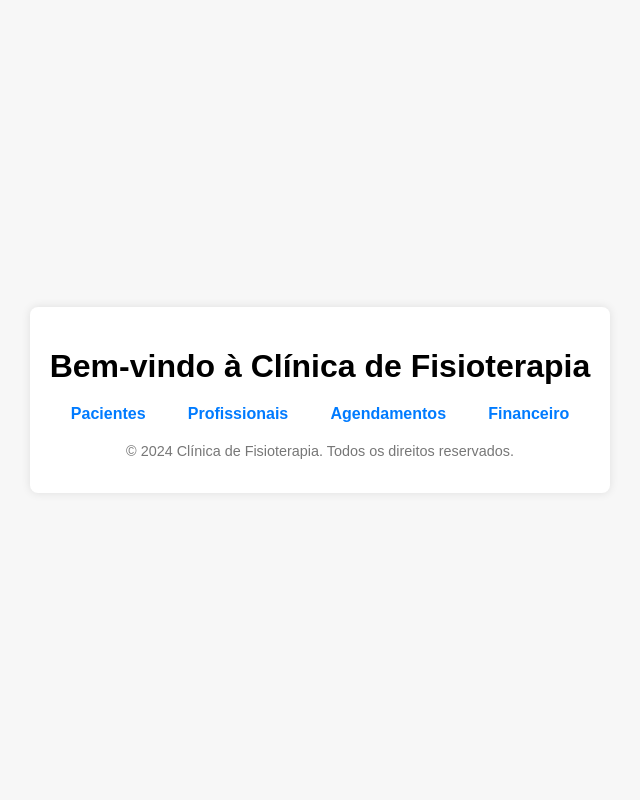
After one commit to dcalliari/django-veloz, a Django app: page / in a window 1280 px wide. The commit adds this page. Shown: the whole page, without its empty margins (320-960 px from the left). Run offline with Django 5.2, Linux system fonts and the light colour scheme.

Commit message:
fix: missing index and correct template names

```diff
--- a/templates/agendamentos/lista_agendamentos.html
+++ b/templates/agendamentos/lista_agendamentos.html
@@ -10,6 +10,7 @@
             <li>
                 {{ agendamento.paciente.nome }} com {{ agendamento.profissional.nome }} em {{ agendamento.data_hora }} -
                 <a href="{% url 'editar_agendamento' agendamento.id %}">Editar</a>
+                <a href="{% url 'excluir_agendamento' agendamento.id %}" onclick="return confirm('Tem certeza que deseja excluir este agendamento?');">Excluir</a>
             </li>
         {% endfor %}
     </ul>
--- /dev/null
+++ b/templates/index.html
@@ -0,0 +1,62 @@
+<!DOCTYPE html>
+<html lang="pt-BR">
+<head>
+    <meta charset="UTF-8">
+    <meta name="viewport" content="width=device-width, initial-scale=1.0">
+    <title>Clínica de Fisioterapia</title>
+    <style>
+        body {
+            font-family: Arial, sans-serif;
+            background-color: #f7f7f7;
+            margin: 0;
+            padding: 0;
+            display: flex;
+            justify-content: center;
+            align-items: center;
+            height: 100vh;
+        }
+        .container {
+            background-color: white;
+            padding: 20px;
+            border-radius: 8px;
+            box-shadow: 0 0 10px rgba(0, 0, 0, 0.1);
+            text-align: center;
+        }
+        h1 {
+            margin-bottom: 20px;
+        }
+        .nav {
+            display: flex;
+            justify-content: space-around;
+            margin-bottom: 20px;
+        }
+        .nav a {
+            text-decoration: none;
+            color: #007BFF;
+            font-weight: bold;
+        }
+        .nav a:hover {
+            text-decoration: underline;
+        }
+        footer {
+            margin-top: 20px;
+            font-size: 0.9em;
+            color: #777;
+        }
+    </style>
+</head>
+<body>
+    <div class="container">
+        <h1>Bem-vindo à Clínica de Fisioterapia</h1>
+        <div class="nav">
+            <a href="{% url 'lista_pacientes' %}">Pacientes</a>
+            <a href="{% url 'lista_profissionais' %}">Profissionais</a>
+            <a href="{% url 'lista_agendamentos' %}">Agendamentos</a>
+            <a href="{% url 'lista_transacoes' %}">Financeiro</a>
+        </div>
+        <footer>
+            <p>© 2024 Clínica de Fisioterapia. Todos os direitos reservados.</p>
+        </footer>
+    </div>
+</body>
+</html>
--- a/templates/pacientes/lista_pacientes.html
+++ b/templates/pacientes/lista_pacientes.html
@@ -10,6 +10,7 @@
             <li>
                 {{ paciente.nome }} -
                 <a href="{% url 'editar_paciente' paciente.id %}">Editar</a>
+                <a href="{% url 'excluir_paciente' paciente.id %}" onclick="return confirm('Tem certeza que deseja excluir este paciente?');">Excluir</a>
             </li>
         {% endfor %}
     </ul>
--- a/templates/profissionais/lista_profissionais.html
+++ b/templates/profissionais/lista_profissionais.html
@@ -10,6 +10,7 @@
             <li>
                 {{ profissional.nome }} -
                 <a href="{% url 'editar_profissional' profissional.id %}">Editar</a>
+                <a href="{% url 'excluir_profissional' profissional.id %}" onclick="return confirm('Tem certeza que deseja excluir este profissional?');">Excluir</a>
             </li>
         {% endfor %}
     </ul>
```
Also changed, not shown: templates/agendamentos/editar_agendamento.html (renamed from templates/agendamentos/editar_agendamentos.html), templates/pacientes/editar_paciente.html (renamed from templates/pacientes/editar_pacientes.html), templates/profissionais/editar_profissional.html (renamed from templates/profissionais/editar_profissionais.html).
